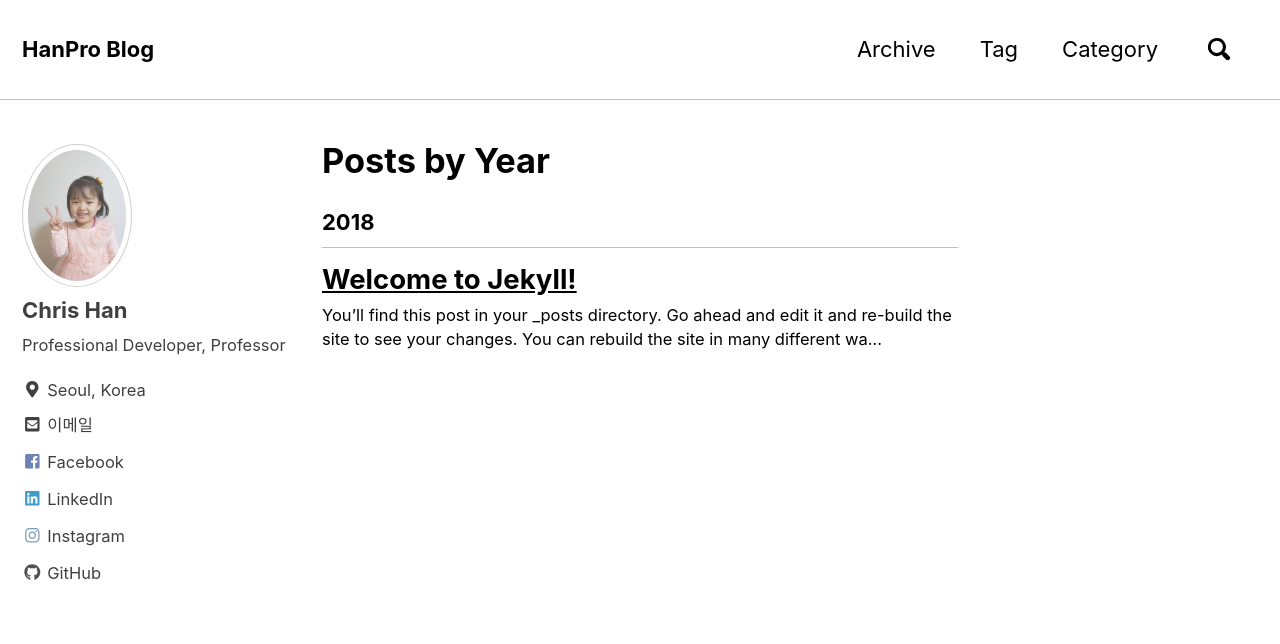
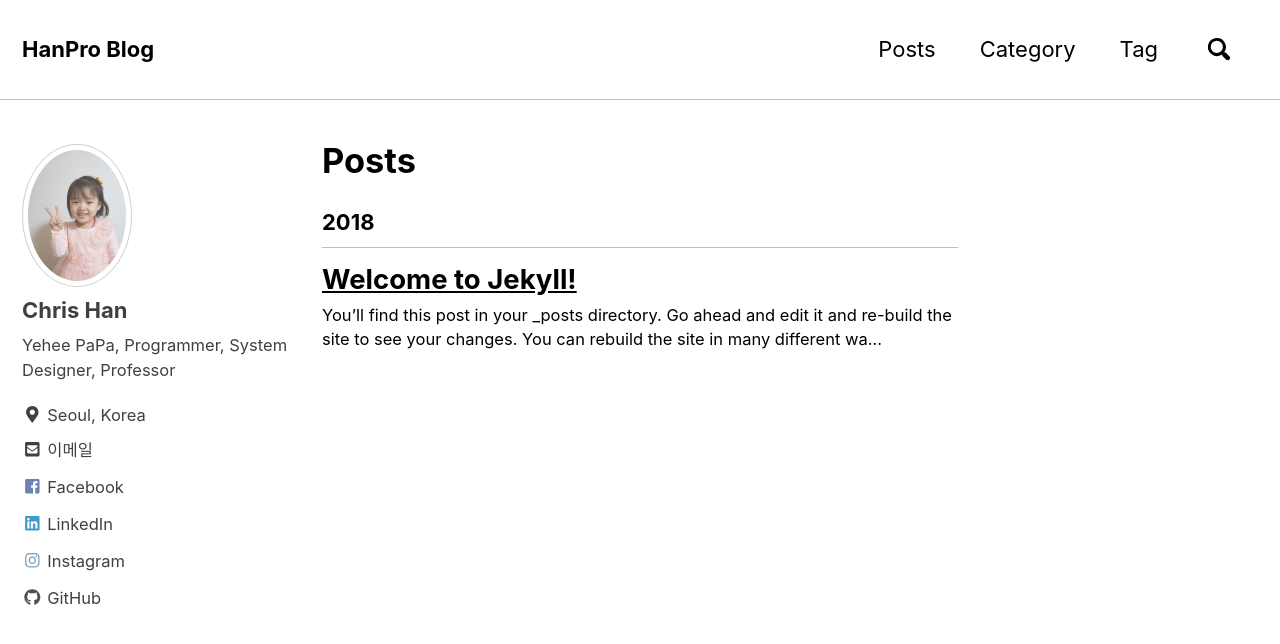
Before and after one commit to chriskr7/chriskr7.github.io, a Jekyll site: the page built from _pages/year-archive.html, in a window 1280 px wide and 900 px high. Shown: the top 644 px of the window. Built offline with Jekyll 4.4.1, drawn with Linux system fonts in a browser that asks for light colours; nearby versions of some CDN libraries.

Commit message:
finished 1/7

```diff
--- a/_config.yml
+++ b/_config.yml
@@ -102,7 +102,7 @@ analytics:
 author:
   name             : "Chris Han"
   avatar           : "/assets/images/avatar.jpg"
-  bio              : "Professional Developer, Professor"
+  bio              : "Yehee PaPa, Programmer, System Designer, Professor"
   location         : "Seoul, Korea"
   email            : "chriskr7@gmail.com"
   uri              :
--- a/_data/navigation.yml
+++ b/_data/navigation.yml
@@ -1,11 +1,11 @@
 # main links
 main:
-  - title: "Archive"
+  - title: "Posts"
     url: /year-archive/
+  - title: "Category"
+    url: /categories/
   - title: "Tag"
     url: /tags/
-  - title: "Category"
-    url: /categories/
   # - title: "About"
   #   url: https://mmistakes.github.io/minimal-mistakes/about/
   # - title: "Sample Collections"
--- a/_pages/year-archive.html
+++ b/_pages/year-archive.html
@@ -1,7 +1,7 @@
 ---
 layout: archive
 permalink: /year-archive/
-title: "Posts by Year"
+title: "Posts"
 author_profile: true
 ---
 
```
